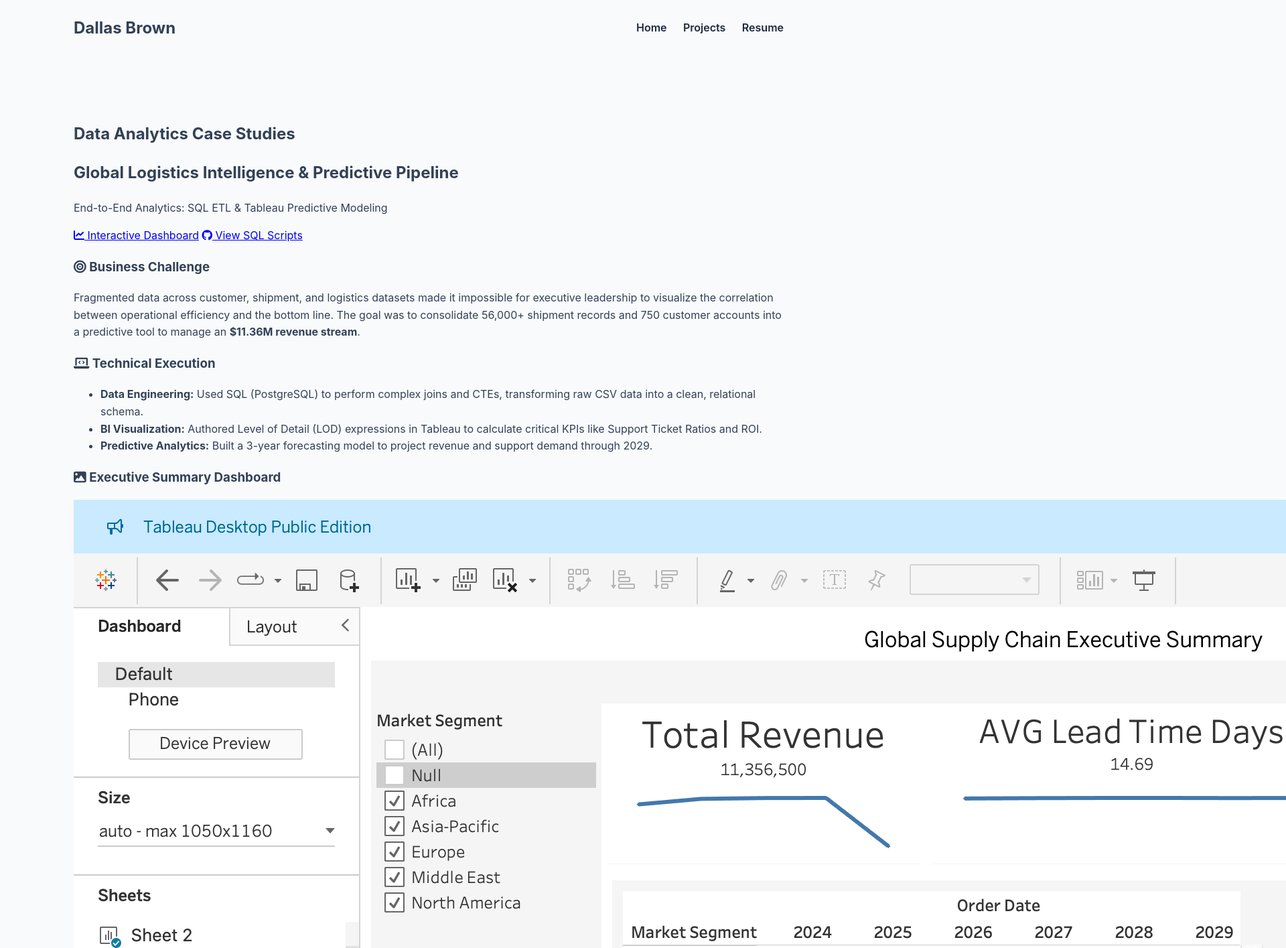
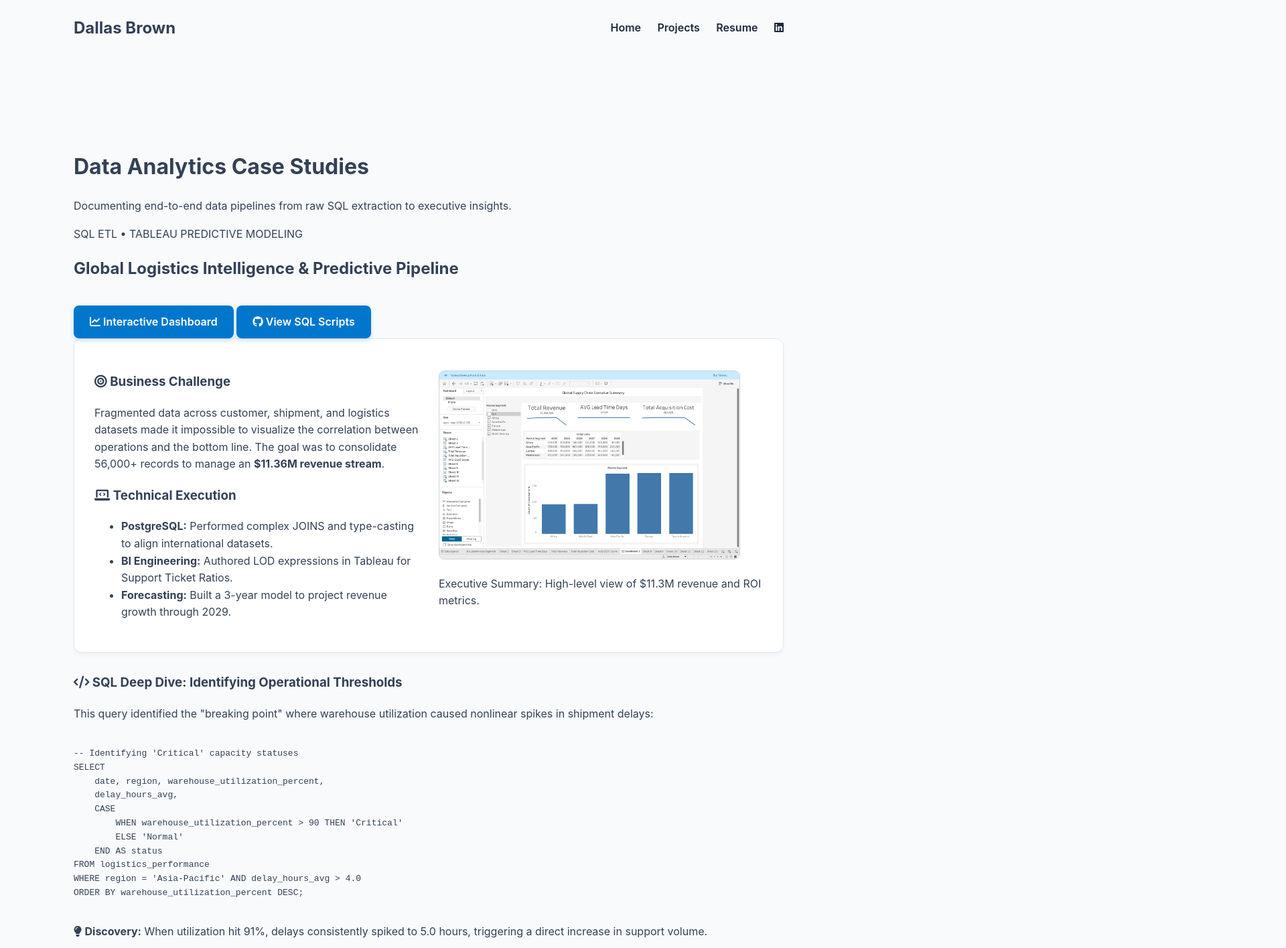
Before and after one commit to Dallasb6974/dallasb6974.github.io, a plain HTML site: page projects.html in a window 1280 px wide. Shown: the part 37-1452 px from the top of the page at 67% size, 1920 px wide, since content can reach past the window. Drawn offline with Linux system fonts and the light colour scheme.

Commit message:
Update projects.html

```diff
--- a/projects.html
+++ b/projects.html
@@ -9,103 +9,69 @@
 </head>
 <body>
 
-<nav class="nav container">
+<header class="container">
+  <nav class="nav">
     <h2 class="logo">Dallas Brown</h2>
-  <div>
+    <div class="nav-links">
       <a href="index.html">Home</a>
       <a href="projects.html" class="active">Projects</a>
       <a href="resume.html">Resume</a>
+      <a href="https://www.linkedin.com/in/dallas-brown14/" target="_blank"><i class="fab fa-linkedin"></i></a>
     </div>
   </nav>
+</header>
 
-<section class="container project-detail">
+<main class="container">
+  <header class="project-page-header">
     <h1>Data Analytics Case Studies</h1>
+    <p>Documenting end-to-end data pipelines from raw SQL extraction to executive insights.</p>
+  </header>
 
   <article class="case-study">
-    <header class="case-header">
+    <div class="case-header">
+        <div class="card-tag">SQL ETL • TABLEAU PREDICTIVE MODELING</div>
         <h2>Global Logistics Intelligence & Predictive Pipeline</h2>
-        <p class="case-subtitle">End-to-End Analytics: SQL ETL & Tableau Predictive Modeling</p>
         <div class="project-links">
-            <a href="https://public.tableau.com/views/SupplyChainLogisticsAnalysis/Dashboard1?:language=en-US&publish=yes&:sid=&:redirect=auth&:display_count=n&:origin=viz_share_link" target="_blank" class="btn-small"><i class="fas fa-chart-line"></i> Interactive Dashboard</a>
-            <a href="https://github.com/dallasb6974.github.io/projects.html" target="_blank" class="btn-small"><i class="fab fa-github"></i> View SQL Scripts</a>
-        </div>
-    </header>
-
-    <div class="case-grid">
-        <div class="case-section">
-            <h3><i class="fas fa-bullseye"></i> Business Challenge</h3>
-            <p>
-                Fragmented data across customer, shipment, and logistics datasets made it impossible for executive leadership to visualize the correlation between operational efficiency and the bottom line. The goal was to consolidate 56,000+ shipment records and 750 customer accounts into a predictive tool to manage an <strong>$11.36M revenue stream</strong>.
-            </p>
-        </div>
-
-        <div class="case-section">
-            <h3><i class="fas fa-laptop-code"></i> Technical Execution</h3>
-            <ul>
-                <li><strong>Data Engineering:</strong> Used SQL (PostgreSQL) to perform complex joins and CTEs, transforming raw CSV data into a clean, relational schema.</li>
-                <li><strong>BI Visualization:</strong> Authored Level of Detail (LOD) expressions in Tableau to calculate critical KPIs like Support Ticket Ratios and ROI.</li>
-                <li><strong>Predictive Analytics:</strong> Built a 3-year forecasting model to project revenue and support demand through 2029.</li>
-            </ul>
+            <a href="https://public.tableau.com/views/SupplyChainLogisticsAnalysis/Dashboard1" target="_blank" class="btn"><i class="fas fa-chart-line"></i> Interactive Dashboard</a>
+            <a href="https://github.com/dallasb6974.github.io/" target="_blank" class="btn btn-secondary"><i class="fab fa-github"></i> View SQL Scripts</a>
         </div>
     </div>
 
-    <div class="case-visuals">
-        <h3><i class="fas fa-image"></i> Executive Summary Dashboard</h3>
-        <div class="dashboard-placeholder">
-            <img src="Supply Chain Dashboard.png" alt="Tableau Executive Summary Dashboard" class="img-responsive">
-            <p class="caption">The central dashboard provides a high-level view of $11.3M in revenue, with sparklines indicating a 17.2:1 ROI on acquisition spend.</p>
+    <div class="project-card">
+        <div class="project-info">
+            <h3><i class="fas fa-bullseye"></i> Business Challenge</h3>
+            <p>
+                Fragmented data across customer, shipment, and logistics datasets made it impossible to visualize the correlation between operations and the bottom line. The goal was to consolidate 56,000+ records to manage an <strong>$11.36M revenue stream</strong>.
+            </p>
+            <h3><i class="fas fa-laptop-code"></i> Technical Execution</h3>
+            <ul class="case-list">
+                <li><strong>PostgreSQL:</strong> Performed complex JOINS and type-casting to align international datasets.</li>
+                <li><strong>BI Engineering:</strong> Authored LOD expressions in Tableau for Support Ticket Ratios.</li>
+                <li><strong>Forecasting:</strong> Built a 3-year model to project revenue growth through 2029.</li>
+            </ul>
+        </div>
+        <div class="project-visual">
+            <img src="Supply Chain Dashboard.png" alt="Tableau Executive Summary Dashboard" class="dashboard-img">
+            <p class="caption text-center">Executive Summary: High-level view of $11.3M revenue and ROI metrics.</p>
         </div>
     </div>
 
-    <div class="case-section sql-showcase">
-        <h3><i class="fas fa-code"></i> Deep Dive: Identifying Operational Thresholds</h3>
-        <p>Using the following SQL query, I identified a critical "breaking point" where warehouse utilization caused nonlinear spikes in shipment delays:</p>
+    <div class="sql-box">
+        <h3><i class="fas fa-code"></i> SQL Deep Dive: Identifying Operational Thresholds</h3>
+        <p>This query identified the "breaking point" where warehouse utilization caused nonlinear spikes in shipment delays:</p>
         <pre><code>
--- Identifying 'Critical' capacity statuses in Asia-Pacific
+-- Identifying 'Critical' capacity statuses
 SELECT
-    date,
-    region,
-    warehouse_utilization_percent,
+    date, region, warehouse_utilization_percent,
     delay_hours_avg,
     CASE
         WHEN warehouse_utilization_percent > 90 THEN 'Critical'
         ELSE 'Normal'
     END AS status
 FROM logistics_performance
-WHERE region = 'Asia-Pacific'
-AND delay_hours_avg > 4.0
+WHERE region = 'Asia-Pacific' AND delay_hours_avg > 4.0
 ORDER BY warehouse_utilization_percent DESC;
         </code></pre>
-        <p class="insight-note"><strong>Discovery:</strong> When utilization hit 91%, delays consistently spiked to 5.0 hours, leading to a direct increase in support volume.</p>
+        <div class="insight-pill">
+            <i class="fas fa-lightbulb"></i> <strong>Discovery:</strong> When utilization hit 91%, delays consistently spiked to 5.0 hours, triggering a direct increase in support volume.
         </div>
-
-    <div class="case-results">
-        <h3><i class="fas fa-trophy"></i> Business Impact & Key Results</h3>
-        <div class="results-grid">
-            <div class="result-item">
-                <span class="result-num">17.2:1</span>
-                <p>Calculated ROI per Marketing Dollar</p>
-            </div>
-            <div class="result-item">
-                <span class="result-num">0.42%</span>
-                <p>Global Damage Claim Rate (Best-in-Class)</p>
-            </div>
-            <div class="result-item">
-                <span class="result-num">36.4%</span>
-                <p>Revenue concentrated in APAC growth zone</p>
-            </div>
-        </div>
-    </div>
-  </article>
-
-</section>
-
-<footer class="footer">
-  <p>© 2026 Dallas Brown • Information Systems Portfolio</p>
-</footer>
-
-</body>
-</html>
-
-</body>
-</html>
```
Lines whose indentation alone changed are shown as unchanged.
